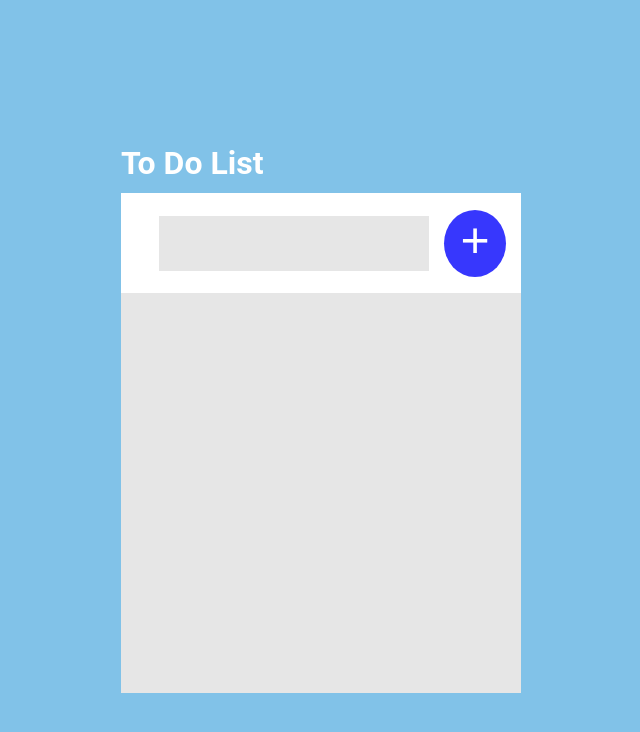
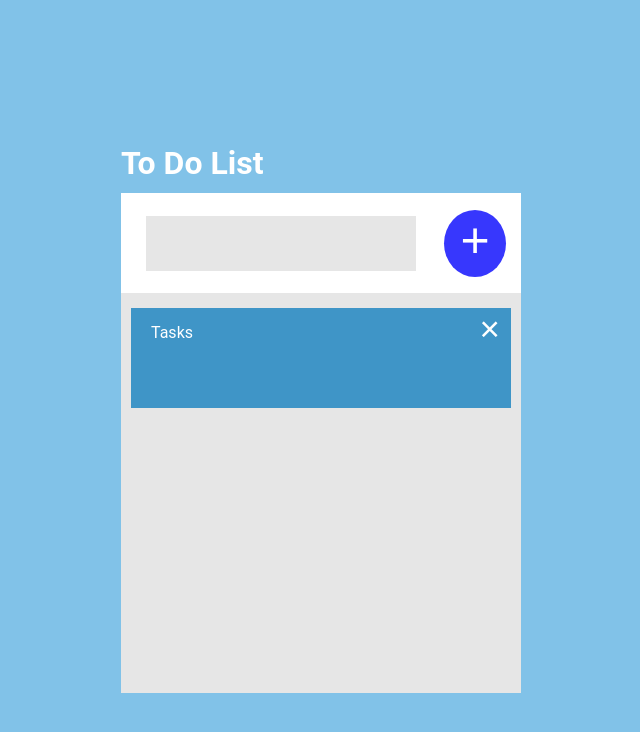
Before and after one commit to fara0000/ToDo_List_React, a React app: page / in a window 1280 px wide. Shown: the top 732 px of the page, without its empty margins (319-959 px from the left). Built offline with nearby package versions, Linux system fonts and the light colour scheme.

Commit message:
TD-5- Connecting task inputs to the project

```diff
--- /dev/null
+++ b/src/App/components/TodoListItem/TodoListItem.jsx
@@ -0,0 +1,17 @@
+import React from 'react';
+import { Wrapper } from './styleComponent';
+
+const ToDoItem = (props) => {
+    return (
+        <Wrapper>
+            <Wrapper.text>
+                {props.content} Tasks
+            </Wrapper.text>
+            <Wrapper.button>
+                ×
+            </Wrapper.button>
+        </Wrapper>
+    );
+}
+
+export default ToDoItem;
--- a/src/components/TodoListItem/styleComponent.js
+++ b/src/App/components/TodoListItem/styleComponent.js
@@ -4,29 +4,31 @@ export const Wrapper = styled.div`
     display: flex;
     flex-direction: row;
     justify-content: space-between;
-    width: 400px;
-    height: auto;
-    background-color: rgb(66, 135, 245);
+    width: 380px;
+    height: 100px;
+    font-family: 'Roboto', sans-serif;
+    background-color: rgb(63, 149, 199);
+    margin: 15px 0;
 `;
 
 Wrapper.button = styled.button`
-    margin:10px;
-    width: 30px;
-    height: 30px;
     color: white;
+    height: 40px;
     border: none;
-    background:rgb(66, 69, 245);
+    margin: 0 5px;
+    background: none;
+    font-size: 35px;
     transition: 0.5s;
 
   &:hover {
     transform: scale(1.2);
-    background-color: darkblue;
+    color: red;
   }
 `;
 
 Wrapper.text = styled.div`
-    widht: 300px;
     height: auto;
     color: white;
     margin: 10px;
+    padding: 5px 10px;
 `;
--- a/src/App/components/button/styleComponent.js
+++ b/src/App/components/button/styleComponent.js
@@ -10,6 +10,7 @@ export const Submit = styled.button `
     cursor: pointer
     box-sizing: border-box;
     margin: auto 15px;
+    margin-left: 5px !important;
 `;
 
 Submit.button = styled.div `
--- a/src/App/components/input/styleComponent.js
+++ b/src/App/components/input/styleComponent.js
@@ -12,7 +12,7 @@ export const TextInput = styled.input`
     border: none;
     background-color: #e6e6e6;
     padding: 10px;
-    margin: 10px 0;
+    margin: 10px 5px 10px 25px;
     outline: none;
     :focus {
         border: 2px solid #6060db;
--- a/src/App/components/wrapper/Wrapper.js
+++ b/src/App/components/wrapper/Wrapper.js
@@ -4,6 +4,7 @@ import { InputWrapper } from './styleComponent';
 import { TaskWrapper } from './styleComponent';
 import ToDoButton from '../button/Button';
 import ToDoInput from '../input/Input';
+import ToDoItem from '../TodoListItem/TodoListItem';
 
 const ToDoContainer = props => {
     return (
@@ -17,6 +18,7 @@ const ToDoContainer = props => {
                     <ToDoButton />
                 </InputWrapper>
                 <TaskWrapper>
+                    <ToDoItem />
                 </TaskWrapper>
             </Container.MainWrapper>
         </Container>
--- a/src/App/components/wrapper/styleComponent.js
+++ b/src/App/components/wrapper/styleComponent.js
@@ -27,7 +27,7 @@ export const InputWrapper = styled.div`
     width: 400px;
     background-color: white;
     display: flex;
-    justify-content: end;
+    justify-content: space-between;
     align-items: center;
 `;
 
@@ -35,4 +35,7 @@ export const TaskWrapper = styled.div`
     height: 400px;
     width: 400px;
     background-color: #e6e6e6;
+    display: flex;
+    align-items: center;
+    flex-direction: column;
 `;
```
Also changed, not shown: src/components/TodoListItem/TodoListItem.jsx (deleted, +0 -17 lines).
